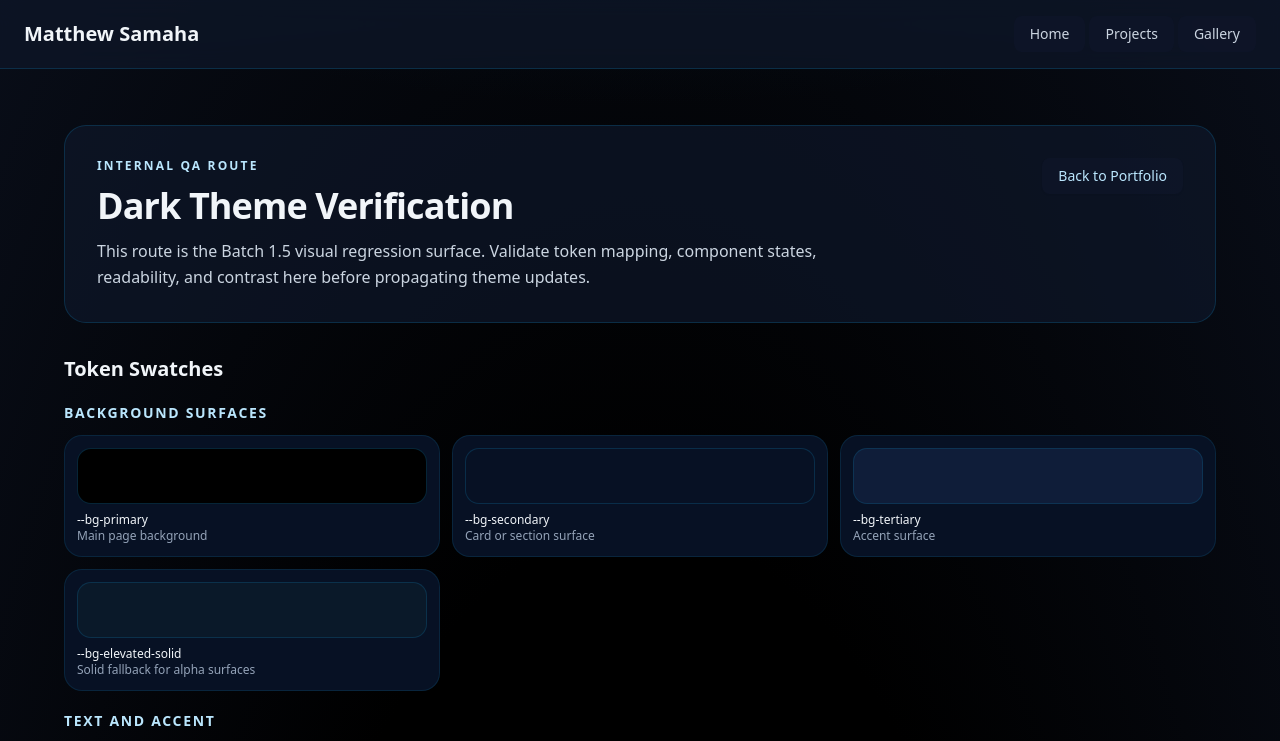
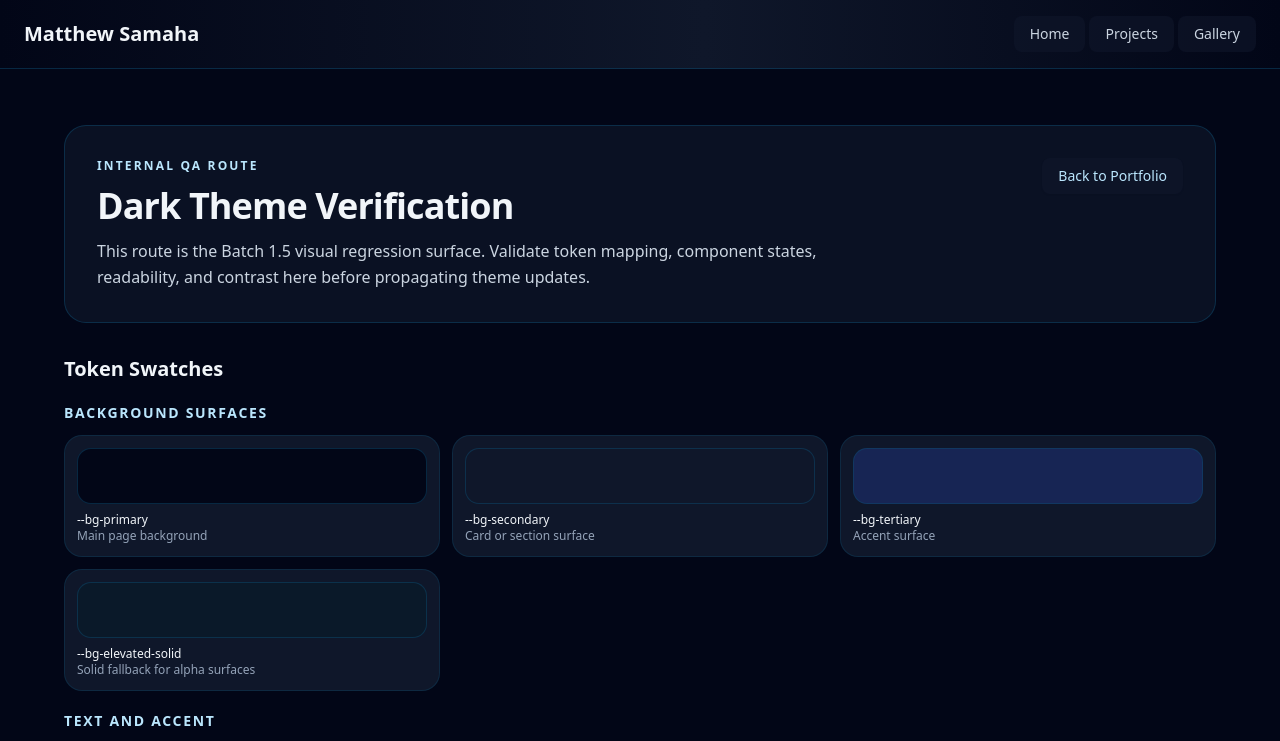
Before and after one commit to mjsamaha/mjsamaha-portfolio, a Next.js app: page /internal/theme-verification in a window 1280 px wide. Shown: the top 741 px of the page. Built offline with nearby package versions, Linux system fonts and the light colour scheme.

Commit message:
strict dark naval theme

```diff
--- a/app/globals.css
+++ b/app/globals.css
@@ -72,11 +72,6 @@
 :root {
   --radius: 0.625rem;
 
-  /* Global app canvas */
-  --app-canvas-base: #ffffff;
-  --app-canvas-vignette: rgba(15, 23, 42, 0.08);
-  --app-canvas-top-glow: rgba(14, 165, 233, 0.1);
-  --app-canvas-bottom-glow: rgba(30, 58, 138, 0.08);
 
   /* Core shadcn/system tokens */
   --background: oklch(1 0 0);
@@ -202,15 +197,9 @@
   --sidebar-ring: oklch(0.552 0.016 285.938);
 
   /* Background Surfaces */
-  --bg-primary: #000000;
-  --bg-secondary: #071124;
-  --bg-tertiary: #0f1d39;
-
-  /* Global app canvas */
-  --app-canvas-base: #000000;
-  --app-canvas-vignette: rgba(15, 23, 42, 0.58);
-  --app-canvas-top-glow: rgba(8, 47, 73, 0.35);
-  --app-canvas-bottom-glow: rgba(23, 37, 84, 0.28);
+  --bg-primary: #020617;
+  --bg-secondary: #0f172a;
+  --bg-tertiary: #172554;
 
   /* Background Elevated (alpha + fallback) */
   --bg-elevated-60: rgba(15, 23, 42, 0.6);
@@ -269,12 +258,7 @@
   }
   body {
     @apply text-foreground;
-    background-color: var(--app-canvas-base);
-    background-image:
-      radial-gradient(1200px 520px at 50% -8%, var(--app-canvas-top-glow), transparent 65%),
-      radial-gradient(1100px 680px at 50% 118%, var(--app-canvas-bottom-glow), transparent 68%),
-      radial-gradient(ellipse at center, transparent 45%, var(--app-canvas-vignette) 100%);
-    background-repeat: no-repeat;
+    background-color: var(--bg-primary);
   }
 }
 
--- a/components/Footer.tsx
+++ b/components/Footer.tsx
@@ -33,7 +33,9 @@ export default function Footer() {
       className="w-full border-t"
       style={{
         borderColor: "var(--border-default)",
-        backgroundColor: "var(--bg-secondary)",
+        backgroundColor: "var(--bg-primary)",
+        backgroundImage:
+          "linear-gradient(180deg, var(--bg-secondary) 0%, var(--bg-primary) 100%)",
       }}
     >
       <div className="container mx-auto px-4 max-w-7xl py-8">
--- a/components/Header.tsx
+++ b/components/Header.tsx
@@ -28,7 +28,9 @@ export default function Header() {
       className="sticky top-0 z-50 w-full border-b backdrop-blur-md"
       style={{
         borderColor: "var(--border-default)",
-        backgroundColor: "var(--bg-elevated-70)",
+        backgroundColor: "var(--bg-primary)",
+        backgroundImage:
+          "linear-gradient(90deg, var(--bg-primary) 0%, var(--bg-secondary) 55%, var(--bg-primary) 100%)",
       }}
     >
       <nav className="container mx-auto px-4 md:px-6 py-4 max-w-7xl" aria-label="Global">
--- a/components/gallery/AlbumGrid.tsx
+++ b/components/gallery/AlbumGrid.tsx
@@ -93,7 +93,12 @@ export function AlbumGrid({
                             <AlbumCover id={album.id} />
 
                             {/* Overlay Gradient */}
-                            <div className="absolute inset-0 bg-linear-to-t from-black/60 to-transparent opacity-60 group-hover:opacity-40 transition-opacity" />
+                            <div
+                                className="absolute inset-0 opacity-60 group-hover:opacity-40 transition-opacity"
+                                style={{
+                                    backgroundImage: "linear-gradient(to top, rgba(2, 6, 23, 0.62), transparent)",
+                                }}
+                            />
 
                             {/* Icon Badge */}
                             <div className="absolute top-2 left-2 bg-(--bg-elevated-70) backdrop-blur-sm p-1.5 rounded-full shadow-sm border border-(--border-soft)">
--- a/components/gallery/PhotoGrid.tsx
+++ b/components/gallery/PhotoGrid.tsx
@@ -80,7 +80,12 @@ export function PhotoGrid({ photos, onPhotoClick }: PhotoGridProps) {
                             />
 
                             {/* Hover Overlay */}
-                            <div className="absolute inset-0 bg-linear-to-t from-black/80 via-black/20 to-transparent opacity-0 group-hover:opacity-100 transition-opacity duration-300 flex flex-col justify-end p-4">
+                            <div
+                                className="absolute inset-0 opacity-0 group-hover:opacity-100 transition-opacity duration-300 flex flex-col justify-end p-4"
+                                style={{
+                                    backgroundImage: "linear-gradient(to top, rgba(2, 6, 23, 0.82), rgba(2, 6, 23, 0.24), transparent)",
+                                }}
+                            >
                                 <h3 className="text-white font-medium text-lg leading-tight translate-y-2 group-hover:translate-y-0 transition-transform duration-300">
                                     {photo.commonName}
                                 </h3>
--- a/components/gallery/PhotoLightbox.tsx
+++ b/components/gallery/PhotoLightbox.tsx
@@ -75,17 +75,23 @@ export function PhotoLightbox({
 
     return (
         <Dialog open={isOpen} onOpenChange={(open) => !open && onClose()}>
-            <DialogContent className="max-w-[95vw] lg:max-w-7xl h-[90vh] p-0 gap-0 overflow-hidden bg-(--bg-elevated-70) backdrop-blur-xl border-(--border-default) [&>button]:hidden">
+            <DialogContent className="max-w-[95vw] lg:max-w-7xl h-[90vh] p-0 gap-0 overflow-hidden bg-(--bg-secondary) backdrop-blur-xl border-(--border-default) [&>button]:hidden">
                 <div className="flex flex-col lg:flex-row h-full w-full">
 
                     {/* Left Side: Image Viewer */}
-                    <div className="relative flex-1 bg-(--bg-tertiary) flex items-center justify-center p-4 lg:p-8 min-h-[50vh] lg:min-h-full overflow-hidden">
+                    <div
+                        className="relative flex-1 bg-(--bg-primary) flex items-center justify-center p-4 lg:p-8 min-h-[50vh] lg:min-h-full overflow-hidden"
+                        style={{
+                            backgroundImage:
+                                "radial-gradient(120% 90% at 50% 50%, var(--bg-secondary) 0%, var(--bg-primary) 72%)",
+                        }}
+                    >
 
                         {/* Navigation Buttons (Desktop: Internal, Mobile: Hidden/Swipe) */}
                         <Button
                             variant="ghost"
                             size="icon"
-                            className="absolute left-4 z-20 hidden lg:flex h-12 w-12 rounded-full bg-(--bg-elevated-70) hover:bg-(--state-hover-overlay) backdrop-blur-sm text-(--text-primary) transition-all disabled:opacity-0 border border-(--border-soft)"
+                            className="absolute left-4 z-20 hidden lg:flex h-12 w-12 rounded-full bg-(--bg-secondary) hover:bg-(--state-hover-overlay) backdrop-blur-sm text-(--text-primary) transition-all disabled:opacity-0 border border-(--border-soft)"
                             onClick={() => onNavigate('prev')}
                             disabled={currentIndex === 0}
                         >
@@ -96,7 +102,7 @@ export function PhotoLightbox({
                         <Button
                             variant="ghost"
                             size="icon"
-                            className="absolute right-4 z-20 hidden lg:flex h-12 w-12 rounded-full bg-(--bg-elevated-70) hover:bg-(--state-hover-overlay) backdrop-blur-sm text-(--text-primary) transition-all disabled:opacity-0 border border-(--border-soft)"
+                            className="absolute right-4 z-20 hidden lg:flex h-12 w-12 rounded-full bg-(--bg-secondary) hover:bg-(--state-hover-overlay) backdrop-blur-sm text-(--text-primary) transition-all disabled:opacity-0 border border-(--border-soft)"
                             onClick={() => onNavigate('next')}
                             disabled={currentIndex === photos.length - 1}
                         >
--- a/components/sections/CTASection.tsx
+++ b/components/sections/CTASection.tsx
@@ -7,20 +7,18 @@ import { scaleIn } from "@/lib/animations";
 
 export default function CTASection() {
   return (
-    <section
-      className="py-16"
-      style={{
-        backgroundImage:
-          "linear-gradient(90deg, var(--bg-elevated-60), var(--state-hover-overlay))",
-      }}
-    >
+    <section className="py-16 bg-(--bg-primary)">
       <div className="container mx-auto px-4 text-center">
         <motion.div
           initial="hidden"
           whileInView="visible"
           viewport={{ once: true }}
           variants={scaleIn}
-          className="max-w-3xl mx-auto space-y-8"
+          className="max-w-3xl mx-auto space-y-8 rounded-2xl border border-(--border-default) p-8 md:p-10"
+          style={{
+            backgroundImage:
+              "linear-gradient(90deg, var(--bg-elevated-60), var(--state-hover-overlay))",
+          }}
         >
           <h2 className="text-3xl md:text-4xl font-bold tracking-tight text-(--text-primary)">
             Want to see more of my work?
--- a/components/ui/dialog.tsx
+++ b/components/ui/dialog.tsx
@@ -39,7 +39,7 @@ function DialogOverlay({
     <DialogPrimitive.Overlay
       data-slot="dialog-overlay"
       className={cn(
-        "data-[state=open]:animate-in data-[state=closed]:animate-out data-[state=closed]:fade-out-0 data-[state=open]:fade-in-0 fixed inset-0 z-50 bg-black/50",
+        "data-[state=open]:animate-in data-[state=closed]:animate-out data-[state=closed]:fade-out-0 data-[state=open]:fade-in-0 fixed inset-0 z-50 bg-(--bg-elevated-70)",
         className
       )}
       {...props}
@@ -61,7 +61,7 @@ function DialogContent({
       <DialogPrimitive.Content
         data-slot="dialog-content"
         className={cn(
-          "bg-background data-[state=open]:animate-in data-[state=closed]:animate-out data-[state=closed]:fade-out-0 data-[state=open]:fade-in-0 data-[state=closed]:zoom-out-95 data-[state=open]:zoom-in-95 fixed top-[50%] left-[50%] z-50 grid w-full max-w-[calc(100%-2rem)] translate-x-[-50%] translate-y-[-50%] gap-4 rounded-lg border p-6 shadow-lg duration-200 outline-none sm:max-w-lg",
+          "bg-(--bg-secondary) border-(--border-default) text-(--text-primary) data-[state=open]:animate-in data-[state=closed]:animate-out data-[state=closed]:fade-out-0 data-[state=open]:fade-in-0 data-[state=closed]:zoom-out-95 data-[state=open]:zoom-in-95 fixed top-[50%] left-[50%] z-50 grid w-full max-w-[calc(100%-2rem)] translate-x-[-50%] translate-y-[-50%] gap-4 rounded-lg border p-6 shadow-lg duration-200 outline-none sm:max-w-lg",
           className
         )}
         {...props}
@@ -70,7 +70,7 @@ function DialogContent({
         {showCloseButton && (
           <DialogPrimitive.Close
             data-slot="dialog-close"
-            className="ring-offset-background focus:ring-ring data-[state=open]:bg-accent data-[state=open]:text-muted-foreground absolute top-4 right-4 rounded-xs opacity-70 transition-opacity hover:opacity-100 focus:ring-2 focus:ring-offset-2 focus:outline-hidden disabled:pointer-events-none [&_svg]:pointer-events-none [&_svg]:shrink-0 [&_svg:not([class*='size-'])]:size-4"
+            className="ring-offset-(--bg-primary) focus:ring-(--focus-ring) data-[state=open]:bg-(--state-hover-overlay) data-[state=open]:text-(--text-muted) absolute top-4 right-4 rounded-xs opacity-70 transition-opacity hover:opacity-100 focus:ring-2 focus:ring-offset-2 focus:outline-hidden disabled:pointer-events-none [&_svg]:pointer-events-none [&_svg]:shrink-0 [&_svg:not([class*='size-'])]:size-4"
           >
             <XIcon />
             <span className="sr-only">Close</span>
@@ -138,7 +138,7 @@ function DialogDescription({
   return (
     <DialogPrimitive.Description
       data-slot="dialog-description"
-      className={cn("text-muted-foreground text-sm", className)}
+      className={cn("text-(--text-muted) text-sm", className)}
       {...props}
     />
   )
```
